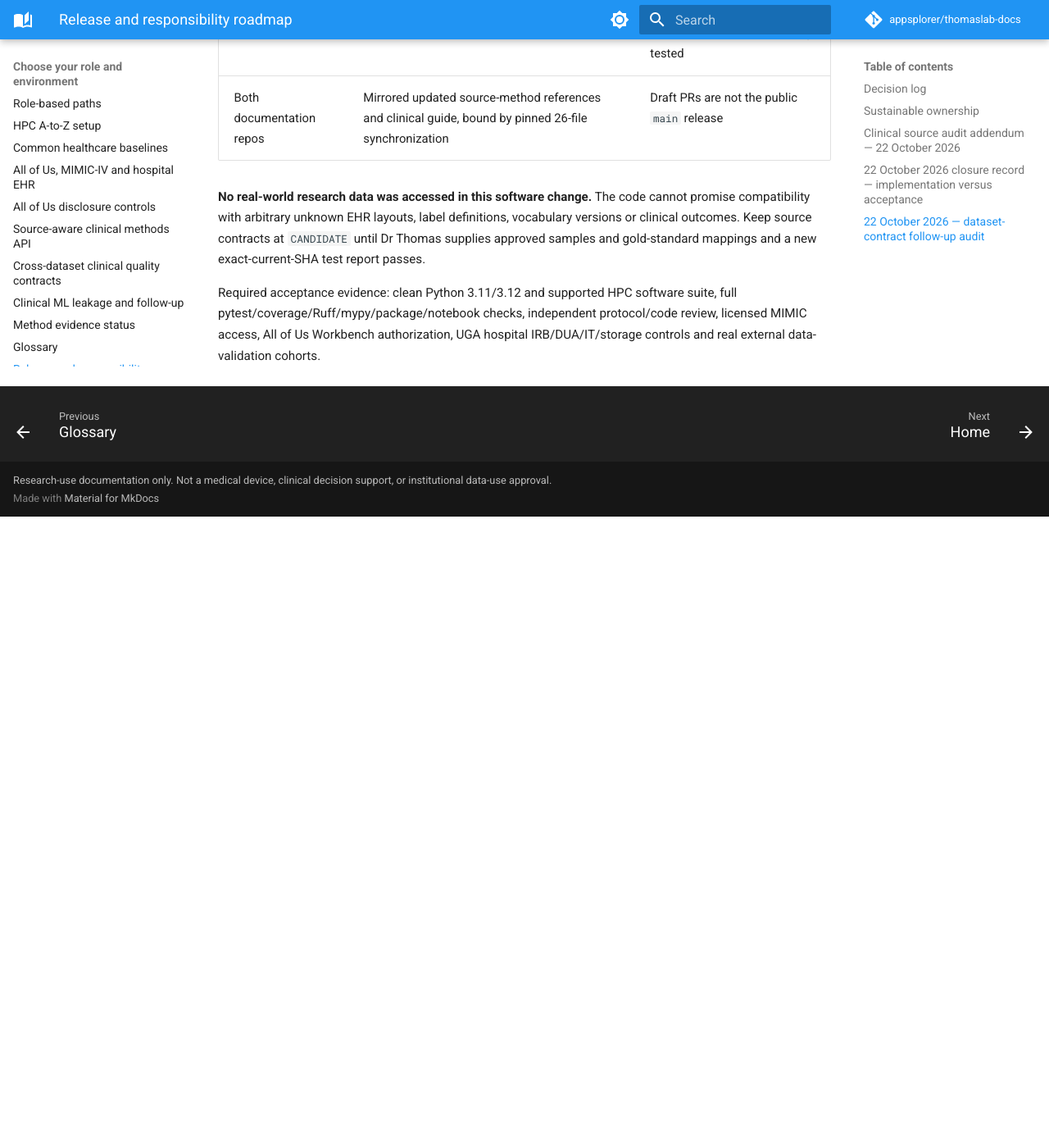
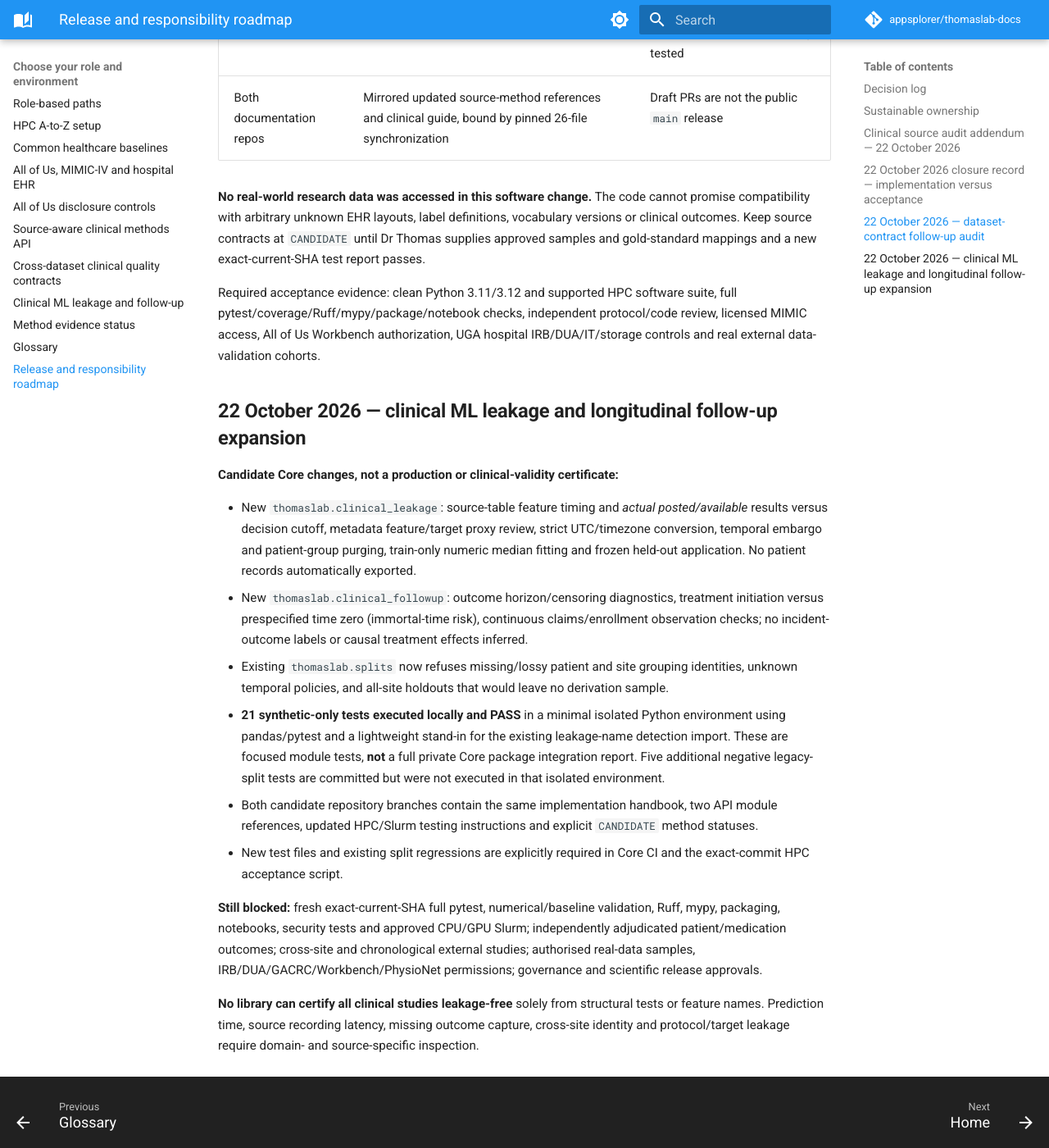
Before and after one commit to appsplorer/thomaslab-docs, an MkDocs documentation site: the page built from docs/guides/release-roadmap.md, in a window 1280 px wide and 1400 px high, scrolled down 4896 px. Shown: the whole window at 82% size. Built offline with MkDocs 1.6.1 and Material for MkDocs 9.7.7, drawn with Linux system fonts in a browser that asks for light colours; comment, search, counter and statistics services are not loaded; before the commit the page ends 5526 px from its top, so only the background shows below that.

Commit message:
docs: source-aware clinical leakage expansion and explicit remaining scientific release gates

```diff
--- a/docs/guides/release-roadmap.md
+++ b/docs/guides/release-roadmap.md
@@ -117,3 +117,44 @@ software suite, full pytest/coverage/Ruff/mypy/package/notebook checks,
 independent protocol/code review, licensed MIMIC access, All of Us Workbench
 authorization, UGA hospital IRB/DUA/IT/storage controls and real external
 data-validation cohorts.
+
+
+## 22 October 2026 — clinical ML leakage and longitudinal follow-up expansion
+
+**Candidate Core changes, not a production or clinical-validity certificate:**
+
+- New `thomaslab.clinical_leakage`: source-table feature timing and *actual
+  posted/available* results versus decision cutoff, metadata feature/target
+  proxy review, strict UTC/timezone conversion, temporal embargo and
+  patient-group purging, train-only numeric median fitting and frozen
+  held-out application. No patient records automatically exported.
+- New `thomaslab.clinical_followup`: outcome horizon/censoring diagnostics,
+  treatment initiation versus prespecified time zero (immortal-time risk),
+  continuous claims/enrollment observation checks; no incident-outcome
+  labels or causal treatment effects inferred.
+- Existing `thomaslab.splits` now refuses missing/lossy patient and site
+  grouping identities, unknown temporal policies, and all-site holdouts
+  that would leave no derivation sample.
+- **21 synthetic-only tests executed locally and PASS** in a minimal isolated
+  Python environment using pandas/pytest and a lightweight stand-in for
+  the existing leakage-name detection import. These are focused
+  module tests, **not** a full private Core package integration report.
+  Five additional negative legacy-split tests are committed but were not
+  executed in that isolated environment.
+- Both candidate repository branches contain the same implementation
+  handbook, two API module references, updated HPC/Slurm testing
+  instructions and explicit `CANDIDATE` method statuses.
+- New test files and existing split regressions are explicitly required
+  in Core CI and the exact-commit HPC acceptance script.
+
+**Still blocked:** fresh exact-current-SHA full pytest, numerical/baseline
+validation, Ruff, mypy, packaging, notebooks, security tests and approved
+CPU/GPU Slurm; independently adjudicated patient/medication outcomes;
+cross-site and chronological external studies; authorised real-data samples,
+IRB/DUA/GACRC/Workbench/PhysioNet permissions; governance and scientific
+release approvals.
+
+**No library can certify all clinical studies leakage-free** solely from
+structural tests or feature names. Prediction time, source recording latency,
+missing outcome capture, cross-site identity and protocol/target leakage
+require domain- and source-specific inspection.
```
